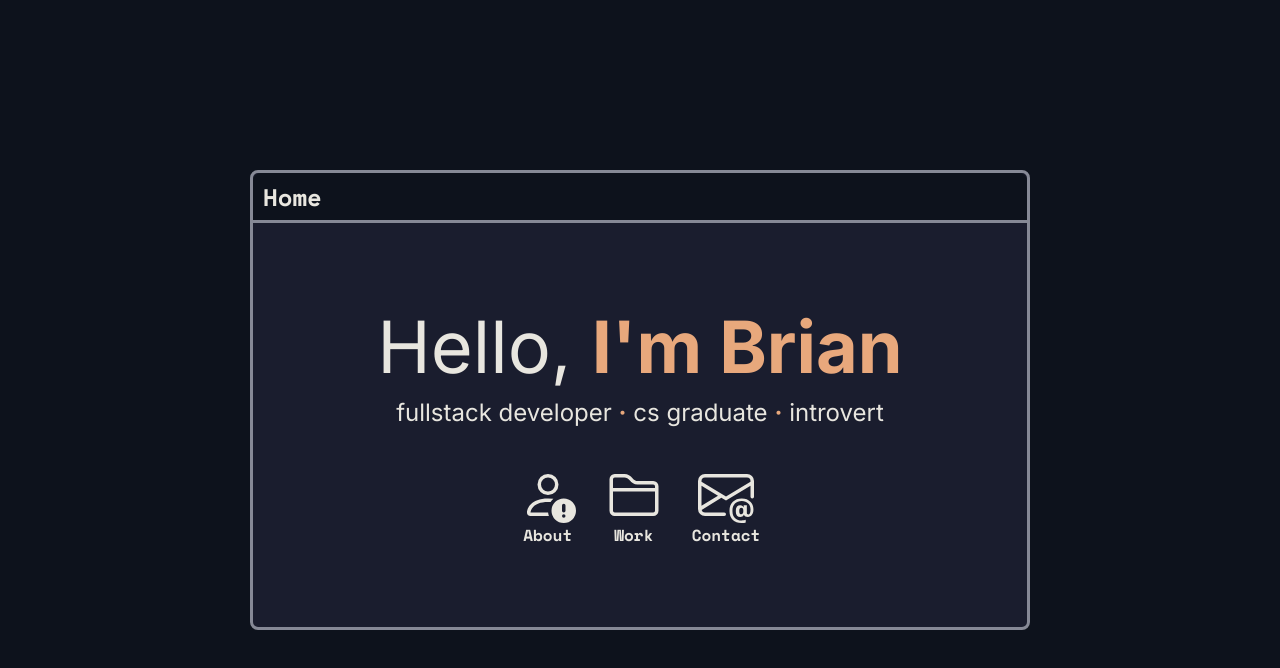
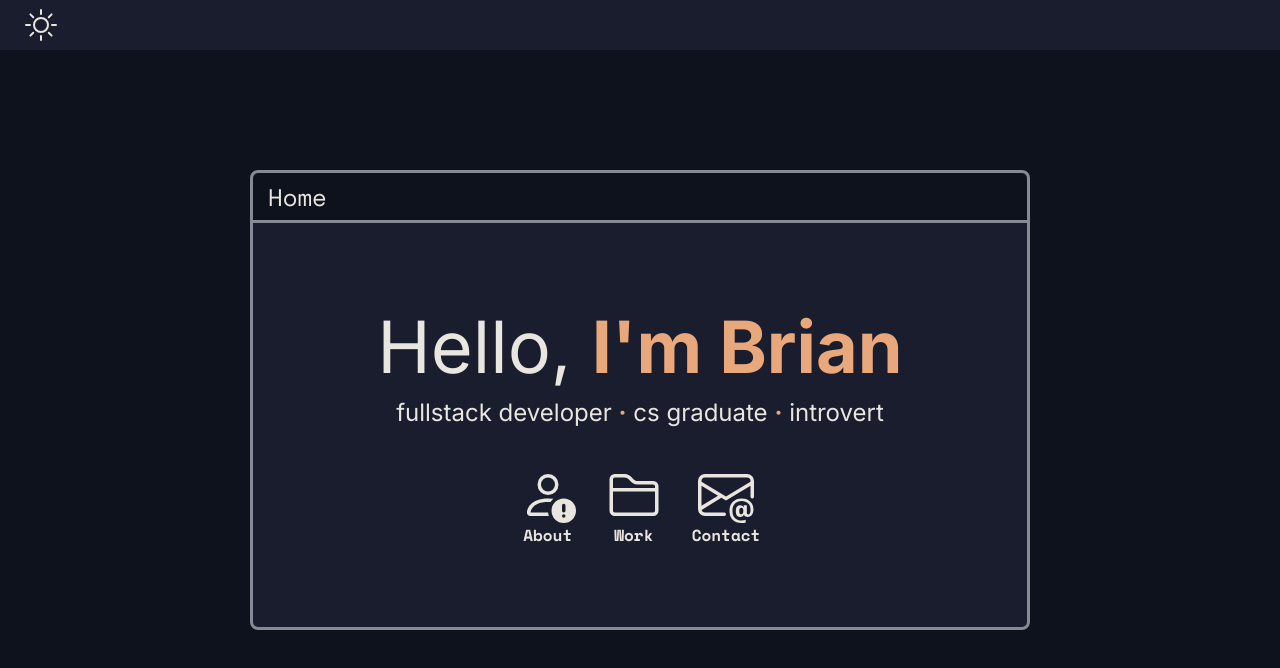
Before and after one commit to TapJc/briansida-portfolio, a React (Vite) app: page / in a window 1280 px wide. Shown: the top 668 px of the page. Built offline with nearby package versions, Linux system fonts and the light colour scheme.

Commit message:
Add theme toggle functionality and refactor App component structure

```diff
--- a/src/App.tsx
+++ b/src/App.tsx
@@ -1,15 +1,36 @@
 import Panel from "./components/Panel";
-import NavButton from "./components/NavButton"
+import NavBar from "./components/NavBar";
+import NavButton from "./components/NavButton";
+import Intro from "./components/Intro";
 import styles from "./styles/App.module.css";
-import { useState } from "react";
-import { BsPersonExclamation, BsEnvelopeAt, BsFolder2} from "react-icons/bs";
+import { useState, useEffect } from "react";
+import { BsPersonExclamation, BsEnvelopeAt, BsFolder2, BsSun, BsMoonStars} from "react-icons/bs";
 
 function App() {
   const [openPanel, setOpenPanel] = useState<string[]>([]);
   // Keeps track of the zIndex of each window to manage stacking order
   const [zIndexRecord, setZIndexRecord] = useState<Record<string, number>>({work: 0, about: 0, contact: 0});
+  const [isDarkMode, setIsDarkMode] = useState<boolean>(() => {
+    const stored = localStorage.getItem("isDarkMode");
+    return stored ? stored === "true" : true; // If stored exists parse it, otherwise default to true (dark mode)
+  });
+
   const basePositionX = window.innerWidth * 0.25;
   const basePositionY = window.innerHeight * 0.35;
+
+  function toggleTheme() {
+    const newMode = !isDarkMode;
+    setIsDarkMode(newMode);
+    localStorage.setItem("isDarkMode", JSON.stringify(newMode));
+
+    // Toggle the 'light' class on the <html> element to switch between dark and light theme
+    document.documentElement.classList.toggle("light");
+  }
+
+  // Run once on page load to apply the stored theme
+  useEffect(() => {
+    if (!isDarkMode) document.documentElement.classList.add("light");
+  }, []);
 
   // Adds windowName if not open, removes it if already open
   function togglePanel(windowName: string) {
@@ -35,30 +56,15 @@ function App() {
   return (
     <div className={styles.desktop}>
 
-      <div className={styles.intro}>
+      <NavBar themeIcon={isDarkMode ? <BsSun/> : <BsMoonStars/>} onClick={() => toggleTheme()}/>
 
-        <div className={styles.introTitleBar}>
-          <span>Home</span>
-        </div>
+      <Intro title="Home" name="Brian" tags={["fullstack developer", "cs graduate", "introvert"]}>
+        <NavButton onClick={() => togglePanel("about")} icon={<BsPersonExclamation/>} title="About"/>
+        <NavButton onClick={() => togglePanel("work")} icon={<BsFolder2/>} title="Work"/>
+        <NavButton onClick={() => togglePanel("contact")} icon={<BsEnvelopeAt/>} title="Contact"/>
+      </Intro>
 
-        <div className={styles.introContent}>
-
-          <div className={styles.nameGroup}>
-            <span className={styles.name}>Hello, <span style={{color: "var(--color-accent)", fontWeight: "bold"}}>I'm Brian</span></span>
-            <p className={styles.tagline}>fullstack developer <span style={{color:"var(--color-accent)", fontWeight:"bold"}}>·</span> cs graduate <span style={{color:"var(--color-accent)", fontWeight:"bold"}}>·</span> introvert</p>
-          </div>
-
-          <nav className={styles.nav}>
-            <NavButton onClick={() => togglePanel("about")} icon={<BsPersonExclamation/>} title="About"/>
-            <NavButton onClick={() => togglePanel("work")} icon={<BsFolder2/>} title="Work"/>
-            <NavButton onClick={() => togglePanel("contact")} icon={<BsEnvelopeAt/>} title="Contact"/>
-          </nav>
-
-        </div>
-
-      </div>
-
-        {/* Conditionally render each window if its name is in openPanel */}
+        {/* Conditionally render each panel if its name is in openPanel */}
         {openPanel.includes("work") &&
           <Panel title="Projects" initialX={(openPanel.indexOf("work") * 50) + basePositionX} initialY={(openPanel.indexOf("work") * 30) + basePositionY} maxWidth="860px" zIndex={zIndexRecord["work"]} onRaise={() => raiseZIndex("work")} onClose={() => togglePanel("work")}>
             <p>Work Content Here</p>
@@ -78,7 +84,7 @@ function App() {
         }
 
     </div>
-  )
+  );
 }
 
 export default App
--- a/src/styles/App.module.css
+++ b/src/styles/App.module.css
@@ -4,70 +4,3 @@
   height: 100vh;
   overflow: hidden;
 }
-
-.intro {
-  display: flex;
-  flex-direction: column;
-  position: fixed;
-
-  top: 50%;
-  left: 50%;
-  transform: translate(-50%, -50%);
-
-  width: 90%;
-  max-width: 780px;
-  height: 70vh;
-  max-height: 460px;
-
-  background-color: var(--color-surface);
-  border: 3px solid var(--color-border);
-  border-radius: 8px;
-}
-
-.introContent {
-  flex: 1;
-  display: flex;
-  flex-direction: column;
-
-  justify-content: space-evenly;
-  padding: 40px 20px;
-}
-
-.nameGroup {
-  display: flex;
-  flex-direction: column;
-  align-items: center;
-
-  row-gap: 8px;
-}
-
-.introTitleBar {
-  display: flex;
-  align-items: center;
-
-  font-family: var(--font-heading);
-  font-size: 1.5rem;
-  font-weight: bold;
-
-  height: 50px;
-  padding: 0 10px;
-  background-color: var(--color-background);
-
-  border-bottom: 3px solid var(--color-border);
-  border-top-left-radius: 8px;
-  border-top-right-radius: 8px;
-}
-
-.name {
-  font-size: 4.5rem;
-}
-
-.tagline {
-  font-size: 1.5rem;
-}
-
-.nav {
-  display: flex;
-  justify-content: center;
-  column-gap: 30px;
-}
--- a/src/styles/NavBar.module.css
+++ b/src/styles/NavBar.module.css
@@ -6,7 +6,7 @@
   width: 100%;
   height: 50px;
 
-  padding: 0 20px;
+  padding: 0 25px;
   background-color: var(--color-surface);
 }
 
@@ -17,7 +17,8 @@
   cursor: pointer;
 
   display: flex;
-  font-size: 1.8rem;
+  font-size: 2rem;
+  color: var(--color-text);
 
   transition: transform 0.2s ease;
 }
```
